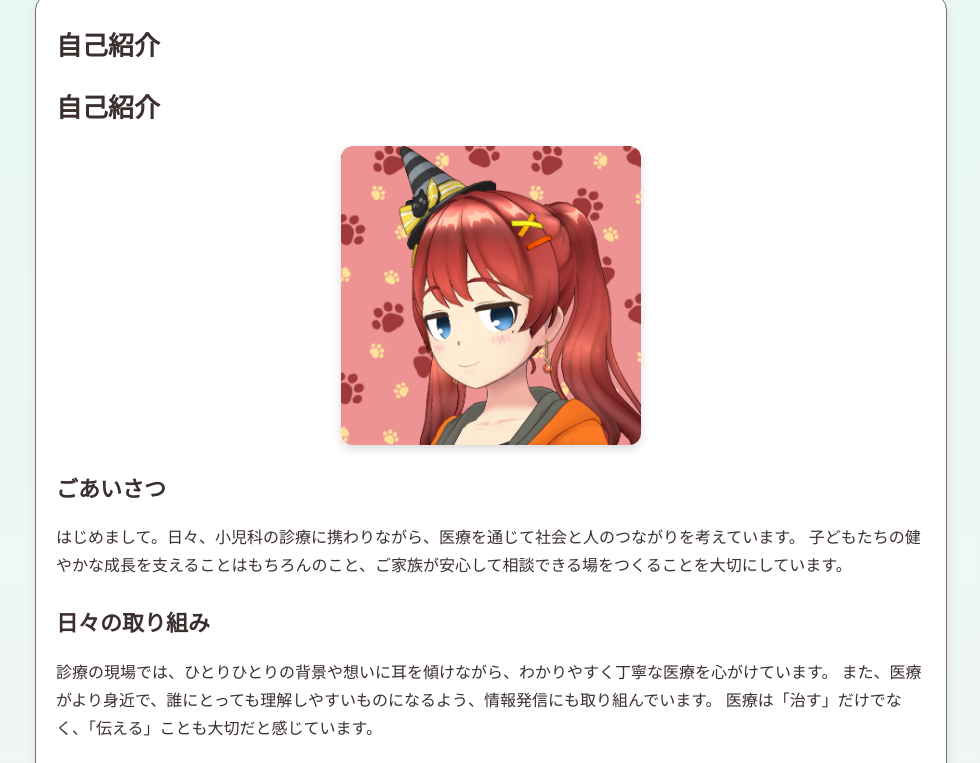
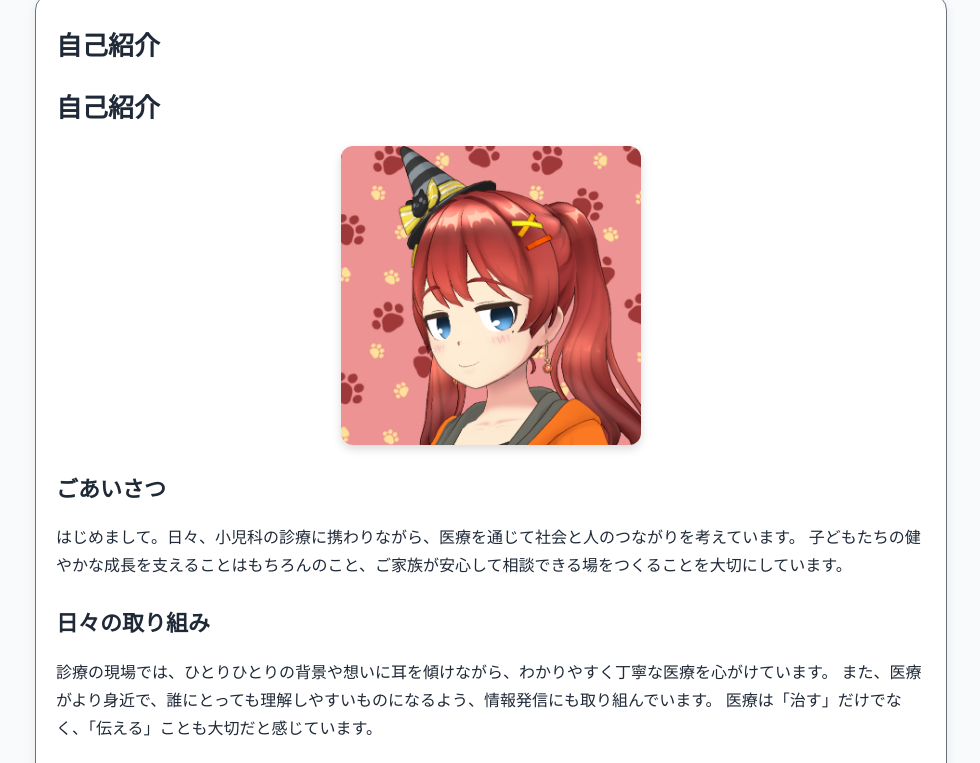
Before and after one commit to nyao-nyao/my-profile-quiz, a plain HTML site: page index.html in a window 1280 px wide. Shown: the part 111-874 px from the top of the page, without its empty margins (149-1129 px from the left). Drawn offline with Linux system fonts and the light colour scheme.

Commit message:
Update index.html

```diff
--- a/index.html
+++ b/index.html
@@ -9,21 +9,22 @@
    🌿 Cheerful Natural Green Theme
    ============================== */
 :root {
-  --bg: #f6f5f3;         /* 全体背景（ほんのりアイボリー） */
-  --panel: #ffffff;      /* カード背景（純白） */
-  --ink: #3b2f2f;        /* メイン文字（チョコブラウン） */
-  --ink-dim: #7b6d6d;    /* サブ文字（ミルクココアっぽい） */
-  --accent: #8de3c4;     /* ミントグリーン */
-  --accent-2: #4bc9a9;   /* 濃いミント（ボタン用） */
-  --danger: #e86b6b;     /* 赤（警告・誤答用） */
-  --ok: #5ac77c;         /* 緑（正解用） */
+  --bg: #f9fafb;        /* 背景（全体） */
+  --panel: #ffffff;     /* コンテンツボックス */
+  --ink: #1f2937;       /* メイン文字 */
+  --ink-dim: #6b7280;   /* サブ文字 */
+  --accent: #6ee7b7;    /* 緑系アクセント */
+  --accent-2: #34d399;  /* 濃いグリーン */
+  --danger: #f87171;    /* エラー（赤） */
+  --ok: #16a34a;        /* 成功（緑） */
 }
+
 /* ========== 基本設定 ========== */
 * { box-sizing: border-box; }
 html, body {
   margin: 0;
   padding: 0;
-  background: linear-gradient(180deg, #e8f9f2 0%, #f6f5f3 100%);
+  background: var(--bg);
   color: var(--ink);
   font-family: system-ui, -apple-system, Segoe UI, Roboto, Noto Sans JP, Helvetica, Arial, "Apple Color Emoji", "Segoe UI Emoji";
   line-height: 1.75;
@@ -158,6 +159,7 @@ button.secondary:hover {
   text-align: center;
 }
 </style>
+
 </head>
 <body>
   <div class="wrap">
```
